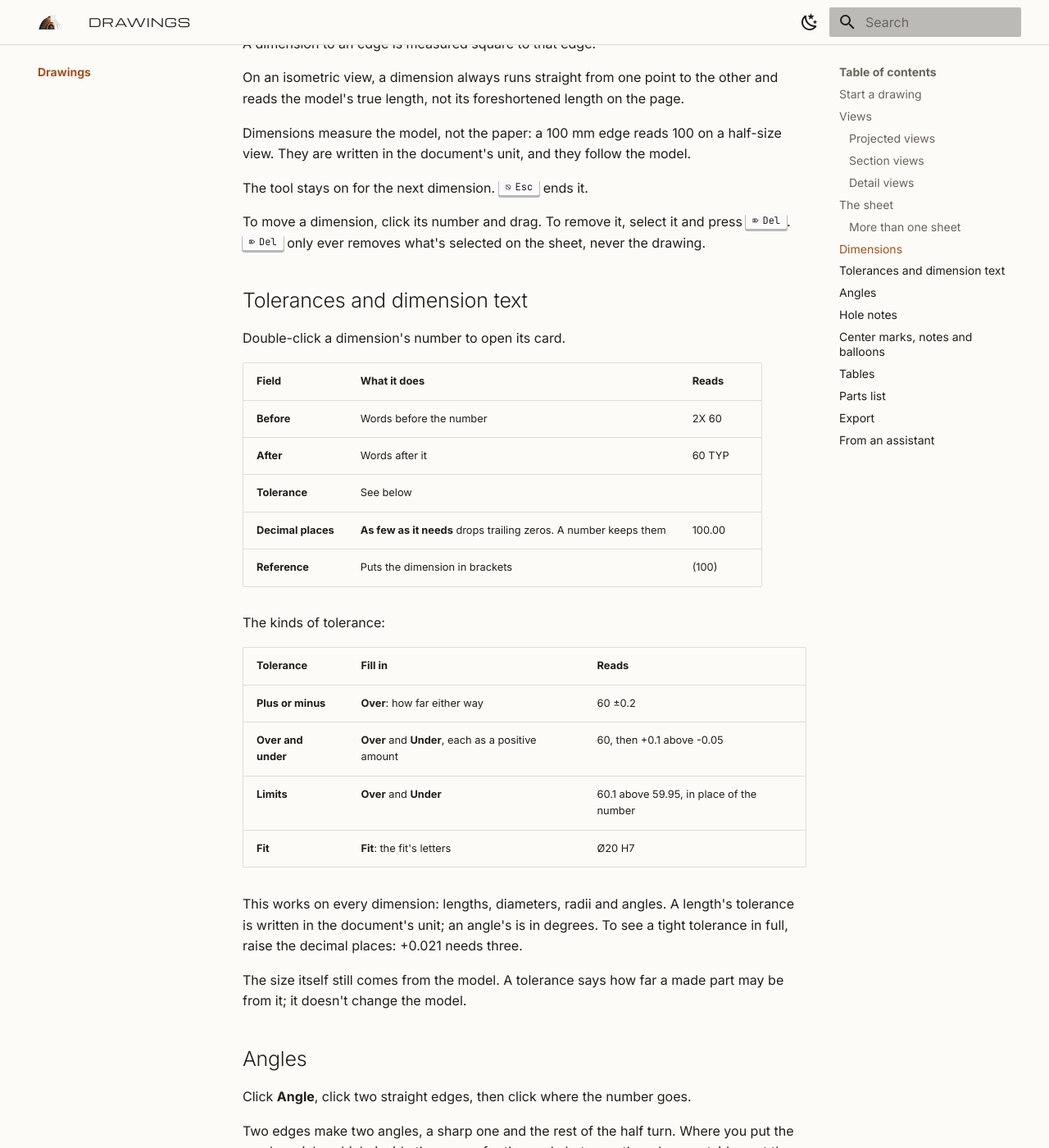
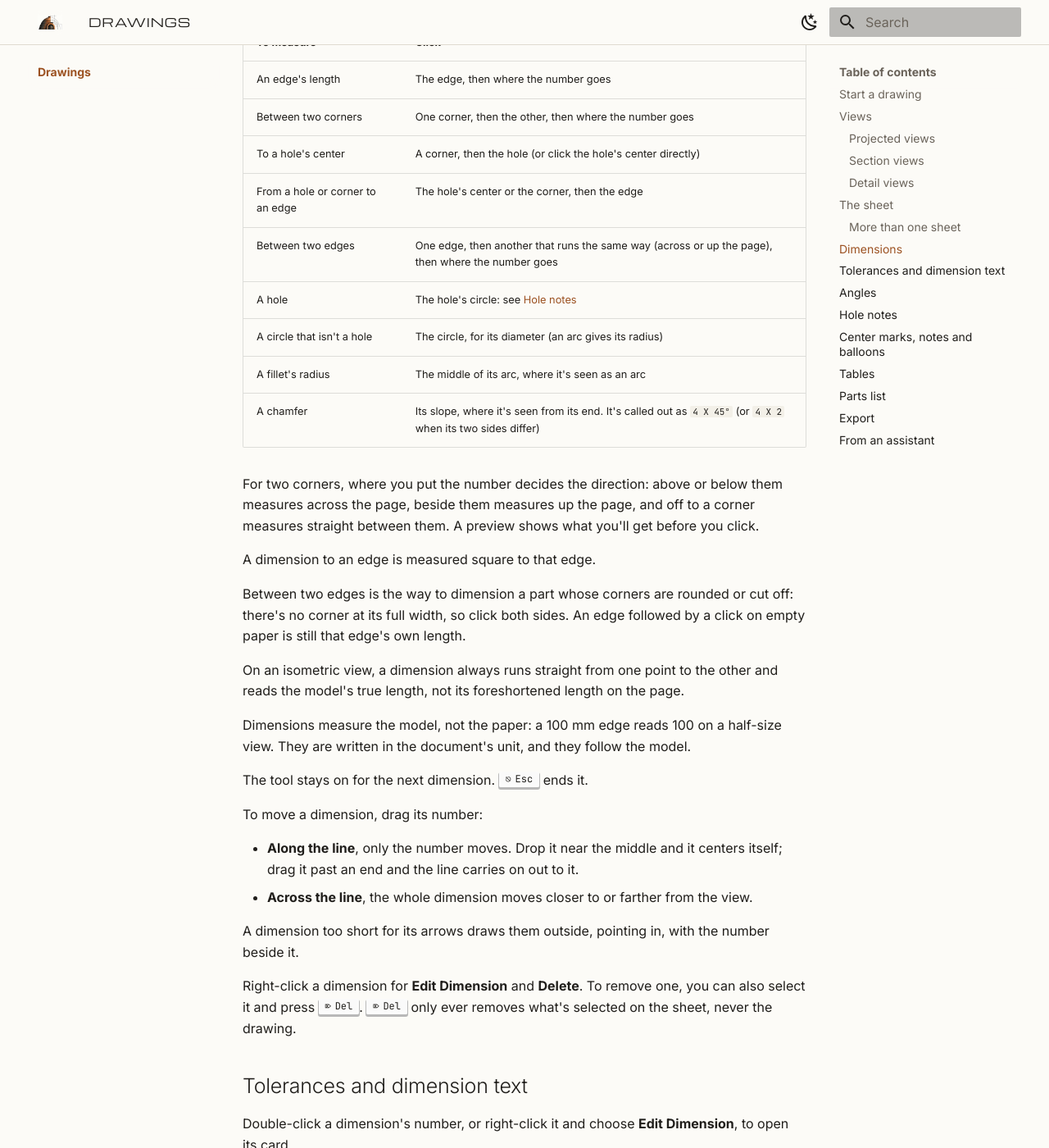
Before and after one commit to invictuscockpits/invictuscad-docs, an MkDocs documentation site: the page built from docs/drawings/index.md, in a window 1280 px wide and 1400 px high, scrolled down 3869 px. Shown: the whole window at 82% size. Built offline with MkDocs 1.6.1 and Material for MkDocs 9.7.7, drawn with Linux system fonts in a browser that asks for light colours; some of the changed text lies outside the part shown.

Commit message:
Drawings: view editing, centerlines, fillets and chamfers, moving a dimension's number, units, DXF and SVG text

```diff
--- a/docs/drawings/index.md
+++ b/docs/drawings/index.md
@@ -32,8 +32,16 @@ does; this page calls them by those names.
 |---|---|
 | Add a view of a body | **Base View** |
 | Move a view | Click it, then drag |
-| Show or hide its hidden lines | Select it, then **Hidden Lines** |
-| Remove it | Select it, then **Delete View** or ++delete++. Its dimensions and notes go with it |
+| Change it | Double-click it, or right-click it and choose **Edit View** |
+| Show or hide its hidden lines | Select it, then **Hidden Lines**; or right-click it |
+| Remove it | Select it, then **Delete View** or ++delete++; or right-click it. Its dimensions and notes go with it |
+
+Editing a base view changes its **Body** (or the whole assembly), the side it's **Seen from**, its
+**Scale** and its **Hidden lines**. It stays where it is on the sheet, and its dimensions and notes
+follow. A projected or section view takes its body, side and scale from the view it came from, so
+its card has only **Hidden lines** (a detail view has **Scale** too).
+
+Where a fillet blends into the face beside it, a line is drawn, as most drawings show it.
 
 ### Projected views
 
@@ -96,6 +104,13 @@ Sections and details follow the model, and you can dimension and note them like
 - **Title**, **Drawn by**, **Date** and **Number**, which fill in the title block.
 - **General tolerance**: the tolerance of dimensions that don't carry their own, such as ±0.1. It
   gets a box in the title block, **TOLERANCE UNLESS NOTED**. Leave it empty for no box.
+- **Units on dimensions**: writes each length with its unit after it, `50 mm`.
+- **Second unit**: writes each length again in another unit, in square brackets: `50 [1.969]`, or
+  `50 mm [1.969 in]` with units on. Tolerances are converted too.
+
+The title block's **UNITS** box always says what unit the numbers are in: the document's, and the
+second unit in brackets when there is one. Angles stay in degrees; chamfer callouts and hole notes
+are written in the document's unit only.
 
 ### More than one sheet
 
@@ -120,14 +135,21 @@ Click **Dimension** (or press ++d++), then click what to measure and where the n
 | Between two corners | One corner, then the other, then where the number goes |
 | To a hole's center | A corner, then the hole (or click the hole's center directly) |
 | From a hole or corner to an edge | The hole's center or the corner, then the edge |
+| Between two edges | One edge, then another that runs the same way (across or up the page), then where the number goes |
 | A hole | The hole's circle: see [Hole notes](#hole-notes) |
 | A circle that isn't a hole | The circle, for its diameter (an arc gives its radius) |
+| A fillet's radius | The middle of its arc, where it's seen as an arc |
+| A chamfer | Its slope, where it's seen from its end. It's called out as `4 X 45°` (or `4 X 2` when its two sides differ) |
 
 For two corners, where you put the number decides the direction: above or below them measures
 across the page, beside them measures up the page, and off to a corner measures straight between
 them. A preview shows what you'll get before you click.
 
 A dimension to an edge is measured square to that edge.
+
+Between two edges is the way to dimension a part whose corners are rounded or cut off: there's no
+corner at its full width, so click both sides. An edge followed by a click on empty paper is still
+that edge's own length.
 
 On an isometric view, a dimension always runs straight from one point to the other and reads the
 model's true length, not its foreshortened length on the page.
@@ -137,12 +159,21 @@ are written in the document's unit, and they follow the model.
 
 The tool stays on for the next dimension. ++esc++ ends it.
 
-To move a dimension, click its number and drag. To remove it, select it and press ++delete++.
-++delete++ only ever removes what's selected on the sheet, never the drawing.
+To move a dimension, drag its number:
+
+- **Along the line**, only the number moves. Drop it near the middle and it centers itself; drag it
+  past an end and the line carries on out to it.
+- **Across the line**, the whole dimension moves closer to or farther from the view.
+
+A dimension too short for its arrows draws them outside, pointing in, with the number beside it.
+
+Right-click a dimension for **Edit Dimension** and **Delete**. To remove one, you can also select it
+and press ++delete++. ++delete++ only ever removes what's selected on the sheet, never the drawing.
 
 ## Tolerances and dimension text
 
-Double-click a dimension's number to open its card.
+Double-click a dimension's number, or right-click it and choose **Edit Dimension**, to open its
+card.
 
 | Field | What it does | Reads |
 |---|---|---|
@@ -214,14 +245,17 @@ only.
 
 | Tool | What it does | How |
 |---|---|---|
-| **Center Mark** | A cross through the middle of a circle | Click the circle |
+| **Center Mark** | A cross through the middle of a circle; or, for a hole or round part seen from the side, its centerline | Click the circle. From the side, click the hole's rim where it meets the face (it highlights) |
 | **Note** | Words on the sheet, with an arrow if they point at something | Click what it points at, then where it goes. Or click empty paper for a note with no arrow |
 | **Balloon** | A number in a circle with an arrow | Click what it points at, then where it goes. Balloons number themselves 1, 2, 3 |
 
 Notes and balloons that point at the model follow it.
 
+A centerline runs the length of the hole or round part, from its first circle to its last, a
+little past each end.
+
 To change any of them: click to select, drag to move, ++delete++ to remove. Double-click a note to
-change its words, or a balloon to change its number.
+change its words, or a balloon to change its number. Right-click any of them for the same.
 
 ## Tables
 
@@ -268,7 +302,7 @@ when a part is moved.
 | Format | Contains |
 |---|---|
 | **PDF** | Each sheet at its true size, a page each: views, dimensions, notes, tables and the title block |
-| **DXF**, **SVG** | The lines, on the layers **BORDER**, **VISIBLE**, **HIDDEN**, **DIMENSION**, **CENTER**, **HATCH** and **SECTION**. Numbers and words aren't included. Several sheets are laid side by side |
+| **DXF**, **SVG** | The lines, on the layers **BORDER**, **VISIBLE**, **HIDDEN**, **DIMENSION**, **CENTER**, **HATCH** and **SECTION**, and the numbers and words on **TEXT**. Several sheets are laid side by side |
 
 ## From an assistant
 
```
